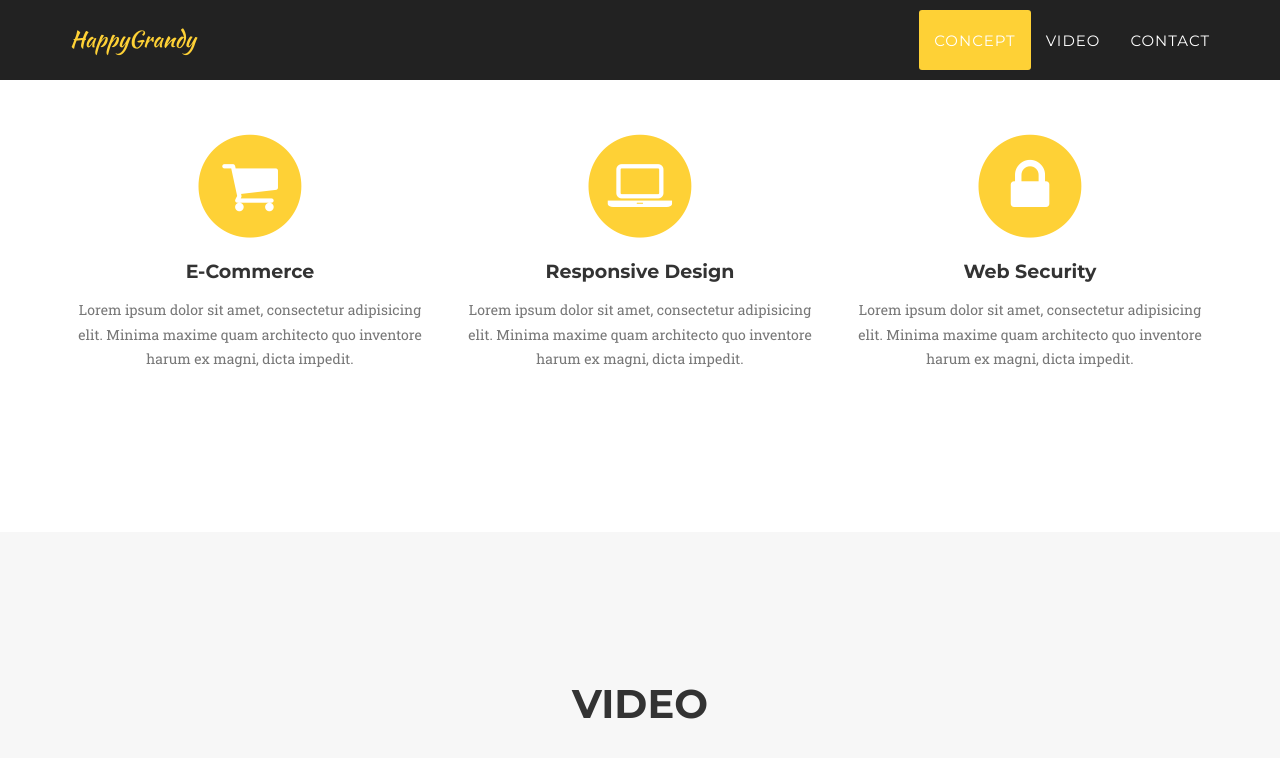
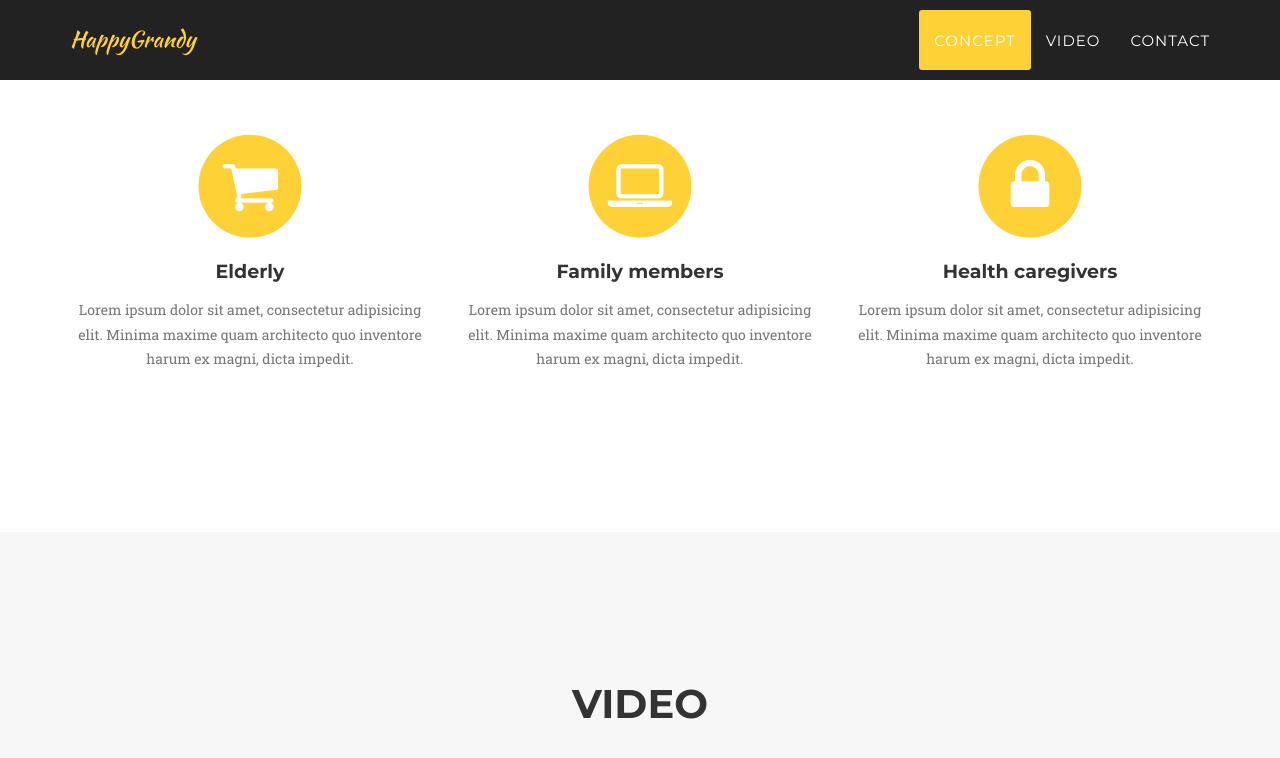
Before and after one commit to happygrandy/happygrandy.github.io, a Jekyll site: the page built from index.html, in a window 1280 px wide and 900 px high, scrolled down 1088 px, cut to the strip 0-797 px from the top of the window. Shown: the top 758 px of the strip. Built offline with Jekyll 4.4.1, drawn with Linux system fonts in a browser that asks for light colours; some web fonts are replaced.

Commit message:
Adapted size of video and concept section

```diff
--- a/_includes/services.html
+++ b/_includes/services.html
@@ -13,7 +13,7 @@
                         <i class="fa fa-circle fa-stack-2x text-primary"></i>
                         <i class="fa fa-shopping-cart fa-stack-1x fa-inverse"></i>
                     </span>
-                    <h4 class="service-heading">E-Commerce</h4>
+                    <h4 class="service-heading">Elderly</h4>
                     <p class="text-muted">Lorem ipsum dolor sit amet, consectetur adipisicing elit. Minima maxime quam architecto quo inventore harum ex magni, dicta impedit.</p>
                 </div>
                 <div class="col-md-4">
@@ -21,7 +21,7 @@
                         <i class="fa fa-circle fa-stack-2x text-primary"></i>
                         <i class="fa fa-laptop fa-stack-1x fa-inverse"></i>
                     </span>
-                    <h4 class="service-heading">Responsive Design</h4>
+                    <h4 class="service-heading">Family members</h4>
                     <p class="text-muted">Lorem ipsum dolor sit amet, consectetur adipisicing elit. Minima maxime quam architecto quo inventore harum ex magni, dicta impedit.</p>
                 </div>
                 <div class="col-md-4">
@@ -29,7 +29,7 @@
                         <i class="fa fa-circle fa-stack-2x text-primary"></i>
                         <i class="fa fa-lock fa-stack-1x fa-inverse"></i>
                     </span>
-                    <h4 class="service-heading">Web Security</h4>
+                    <h4 class="service-heading">Health caregivers</h4>
                     <p class="text-muted">Lorem ipsum dolor sit amet, consectetur adipisicing elit. Minima maxime quam architecto quo inventore harum ex magni, dicta impedit.</p>
                 </div>
             </div>
--- a/_includes/video.html
+++ b/_includes/video.html
@@ -9,7 +9,7 @@
             </div>
             <div class="row">
                 <div class="col-lg-12 text-center">
-                    <iframe width="1020" height="630" src="https://www.youtube.com/embed/ehpOmNn3c0w" title="YouTube video player" frameborder="0" allow="accelerometer; autoplay; clipboard-write; encrypted-media; gyroscope; picture-in-picture" allowfullscreen></iframe>
+                    <iframe width="510" height="315" src="https://www.youtube.com/embed/ehpOmNn3c0w" title="YouTube video player" frameborder="0" allow="accelerometer; autoplay; clipboard-write; encrypted-media; gyroscope; picture-in-picture" allowfullscreen></iframe>
                 </div>
             </div>
         </div>
```
Also changed, not shown: 8 other files.
